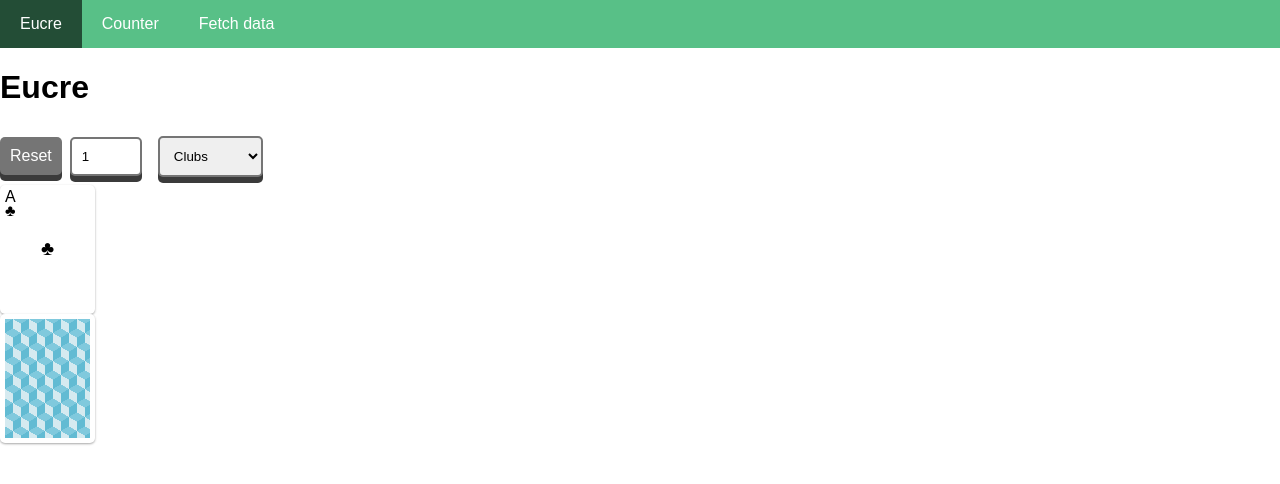
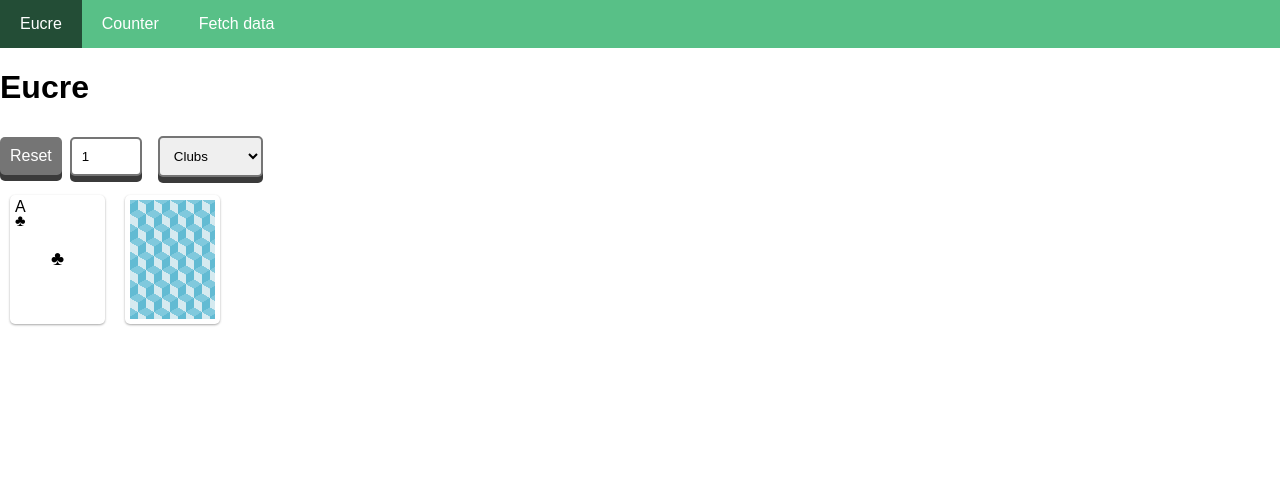
Before and after one commit to frogsbreath-games/eucre, a React app in the folder client/app/: page / in a window 1280 px wide. Shown: the top 484 px of the page. Built offline with nearby package versions, Linux system fonts and the light colour scheme; a web font is replaced by a local one.

Commit message:
Moved Page Components to Appropriate folder

```diff
--- a/client/app/src/components/Home.tsx
+++ /dev/null
@@ -1,76 +0,0 @@
-import * as React from "react";
-import { connect } from "react-redux";
-import Card from "./Card/Card";
-import { Button, Input, Select } from "../ui";
-
-interface HomeState {
-  cardSuit?: string;
-  cardValue?: number;
-  input: string;
-  inputInt: number;
-}
-class Home extends React.Component<{}, HomeState> {
-  componentWillMount() {
-    this.setState({
-      input: "1",
-      cardSuit: "Clubs",
-      cardValue: 12,
-      inputInt: 1,
-    });
-
-    this.handleChange = this.handleChange.bind(this);
-    this.handleSelectChange = this.handleSelectChange.bind(this);
-    this.handleResetClick = this.handleResetClick.bind(this);
-  }
-
-  handleChange(inputValue: string) {
-    this.setState({ input: inputValue, inputInt: parseInt(inputValue) });
-  }
-
-  handleSelectChange(selectValue: string) {
-    this.setState({ cardSuit: selectValue });
-  }
-
-  handleResetClick() {
-    this.setState({
-      input: "1",
-      cardSuit: "Clubs",
-      cardValue: 12,
-      inputInt: 1,
-    });
-  }
-
-  render() {
-    return (
-      <div>
-        <h1>Eucre</h1>
-        <Button onClick={this.handleResetClick}>Reset</Button>
-        <Input
-          type="number"
-          value={this.state.input ? this.state.input : ""}
-          onChange={this.handleChange}
-          min="1"
-          max="13"
-        />
-        <Select
-          value={this.state.cardSuit ? this.state.cardSuit : "Hearts"}
-          onChange={this.handleSelectChange}
-          options={[
-            { label: "Clubs", value: "Clubs" },
-            { label: "Hearts", value: "Hearts" },
-            { label: "Diamonds", value: "Diamonds" },
-            { label: "Spades", value: "Spades" },
-          ]}
-        />
-        <Card
-          front={true}
-          value={this.state.inputInt}
-          suit={this.state.cardSuit}
-        />
-        <Card front={false} />
-      </div>
-    );
-  }
-}
-
-export default connect()(Home);
--- a/client/app/src/components/Counter.tsx
+++ b/client/app/src/pages/Counter/Counter.tsx
@@ -2,9 +2,9 @@ import * as React from "react";
 import { connect } from "react-redux";
 import { RouteComponentProps } from "react-router";
 import { formatDiagnosticsWithColorAndContext } from "typescript";
-import { ApplicationState } from "../store";
-import * as CounterStore from "../store/Counter";
-import { Button } from "../ui";
+import { ApplicationState } from "../../store";
+import * as CounterStore from "../../store/Counter";
+import { Button } from "../../ui";
 
 type CounterProps = CounterStore.CounterState &
   typeof CounterStore.actionCreators &
--- a/client/app/src/components/FetchData.tsx
+++ b/client/app/src/pages/FetchData/FetchData.tsx
@@ -2,8 +2,8 @@ import * as React from "react";
 import { connect } from "react-redux";
 import { RouteComponentProps } from "react-router";
 import { Link } from "react-router-dom";
-import { ApplicationState } from "../store";
-import * as WeatherForecastsStore from "../store/WeatherForecasts";
+import { ApplicationState } from "../../store";
+import * as WeatherForecastsStore from "../../store/WeatherForecasts";
 
 // At runtime, Redux will merge together...
 type WeatherForecastProps = WeatherForecastsStore.WeatherForecastsState & // ... state we've requested from the Redux store
--- /dev/null
+++ b/client/app/src/pages/Home/Home.module.css
@@ -0,0 +1,8 @@
+.card {
+  padding: 10px;
+}
+
+.cardDisplayArea {
+  display: grid;
+  grid-template-columns: repeat(2, max-content);
+}
--- /dev/null
+++ b/client/app/src/pages/Home/Home.tsx
@@ -0,0 +1,85 @@
+import * as React from "react";
+import { connect } from "react-redux";
+import Card from "../../components/Card/Card";
+import { Button, Input, Select } from "../../ui";
+import styles from "./Home.module.css";
+
+interface HomeState {
+  cardSuit?: string;
+  cardValue?: number;
+  input: string;
+  inputInt: number;
+}
+class Home extends React.Component<{}, HomeState> {
+  componentWillMount() {
+    this.setState({
+      input: "1",
+      cardSuit: "Clubs",
+      cardValue: 12,
+      inputInt: 1,
+    });
+
+    this.handleChange = this.handleChange.bind(this);
+    this.handleSelectChange = this.handleSelectChange.bind(this);
+    this.handleResetClick = this.handleResetClick.bind(this);
+  }
+
+  handleChange(inputValue: string) {
+    this.setState({ input: inputValue, inputInt: parseInt(inputValue) });
+  }
+
+  handleSelectChange(selectValue: string) {
+    this.setState({ cardSuit: selectValue });
+  }
+
+  handleResetClick() {
+    this.setState({
+      input: "1",
+      cardSuit: "Clubs",
+      cardValue: 12,
+      inputInt: 1,
+    });
+  }
+
+  render() {
+    return (
+      <div>
+        <h1>Eucre</h1>
+        <div>
+          <Button onClick={this.handleResetClick}>Reset</Button>
+          <Input
+            type="number"
+            value={this.state.input ? this.state.input : ""}
+            onChange={this.handleChange}
+            min="1"
+            max="13"
+          />
+          <Select
+            value={this.state.cardSuit ? this.state.cardSuit : "Hearts"}
+            onChange={this.handleSelectChange}
+            options={[
+              { label: "Clubs", value: "Clubs" },
+              { label: "Hearts", value: "Hearts" },
+              { label: "Diamonds", value: "Diamonds" },
+              { label: "Spades", value: "Spades" },
+            ]}
+          />
+        </div>
+        <div className={styles.cardDisplayArea}>
+          <div className={styles.card}>
+            <Card
+              front={true}
+              value={this.state.inputInt}
+              suit={this.state.cardSuit}
+            />
+          </div>
+          <div className={styles.card}>
+            <Card front={false} />
+          </div>
+        </div>
+      </div>
+    );
+  }
+}
+
+export default connect()(Home);
```
Also changed, not shown: client/app/src/App.tsx (+10 -10 lines).
